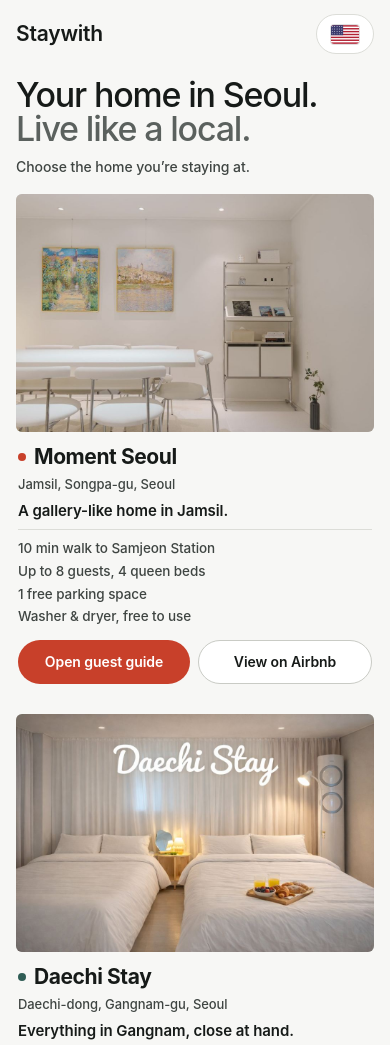
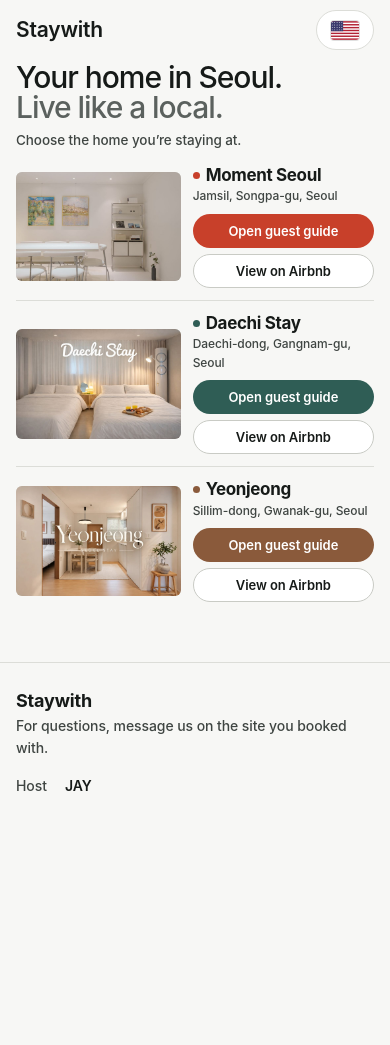
Before and after one commit to Momentseoul/asanstay, a plain HTML site: page index.html in a window 390 px wide. Shown: the top 1045 px of the page. After the commit the page ends 844 px from the top, so only its background shows below. Drawn offline with Linux system fonts and the light colour scheme; a web font is replaced by a local one.

Commit message:
휴대폰 첫 화면에 숙소 3곳이 모두 보이도록 간결한 목록형으로 변경
Co-Authored-By: Claude Opus 5.5 <noreply@anthropic.com>
Claude-Session: https://claude.ai/code/session_017f7DuvcUjbya6RWQbrRRnw

```diff
--- a/index.html
+++ b/index.html
@@ -67,18 +67,23 @@
   .foot dl{margin:0;display:grid;grid-template-columns:auto auto;gap:4px 18px}
   .foot dd{margin:0;color:var(--ink);font-weight:600}
 
-  /* 휴대폰: 숙소를 하나씩 세로로 — 사진은 잘리지 않게 원본 비율(3:2) 그대로 */
+  /* 휴대폰: 첫 화면에 숙소 세 곳이 모두 보이게 — 사진(왼쪽, 3:2 원본 비율로 잘림 없이) + 이름·버튼(오른쪽) */
   @media (max-width:700px){
-    .stays{grid-template-columns:1fr;gap:30px}
-    .stay figure{aspect-ratio:3/2;border-radius:6px}
-    .stay .body{padding-top:12px}
-    .stay h2{font-size:21px;gap:8px}
-    .stay h2::before{width:8px;height:8px}
-    .stay .area{font-size:13px}
-    .stay .tag{font-size:15px;margin-top:6px}
-    .stay ul{font-size:13.5px;margin-top:8px;padding-top:8px;line-height:1.6}
-    .actions{flex-wrap:nowrap;gap:8px;padding-top:12px}
-    .btn{flex:1;min-height:44px;font-size:14px;padding:0 10px}
+    .top{padding-top:10px;padding-bottom:8px}
+    .intro{padding-top:4px;padding-bottom:14px}
+    .intro h1{font-size:30px}
+    .intro p{margin-top:8px;font-size:13.5px}
+    .stays{grid-template-columns:1fr;gap:12px}
+    .stay{flex-direction:row;align-items:center;gap:12px;padding-bottom:12px;border-bottom:1px solid var(--line)}
+    .stay:last-child{border-bottom:0}
+    .stay figure{flex:0 0 46%;aspect-ratio:3/2;border-radius:6px}
+    .stay .body{padding:0;flex:1;min-width:0}
+    .stay h2{font-size:17px;gap:6px}
+    .stay h2::before{width:7px;height:7px}
+    .stay .area{font-size:12px;margin-top:2px}
+    .stay .tag,.stay ul{display:none}
+    .actions{flex-direction:column;gap:6px;padding-top:8px}
+    .btn{width:100%;min-height:34px;font-size:13px;padding:0 8px}
   }
   /* 컴퓨터(넓은 화면): 화면 폭을 넓게 쓰고 글씨·버튼을 화면에 맞춰 크게 */
   @media (min-width:1000px){
```
